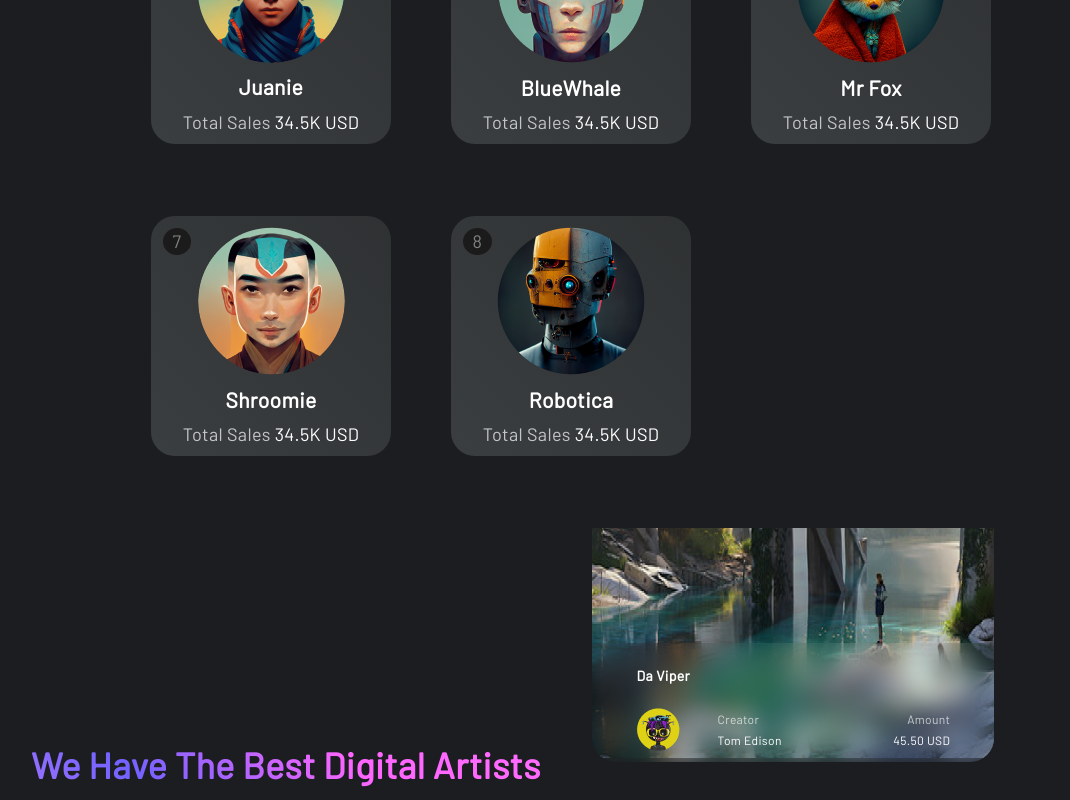
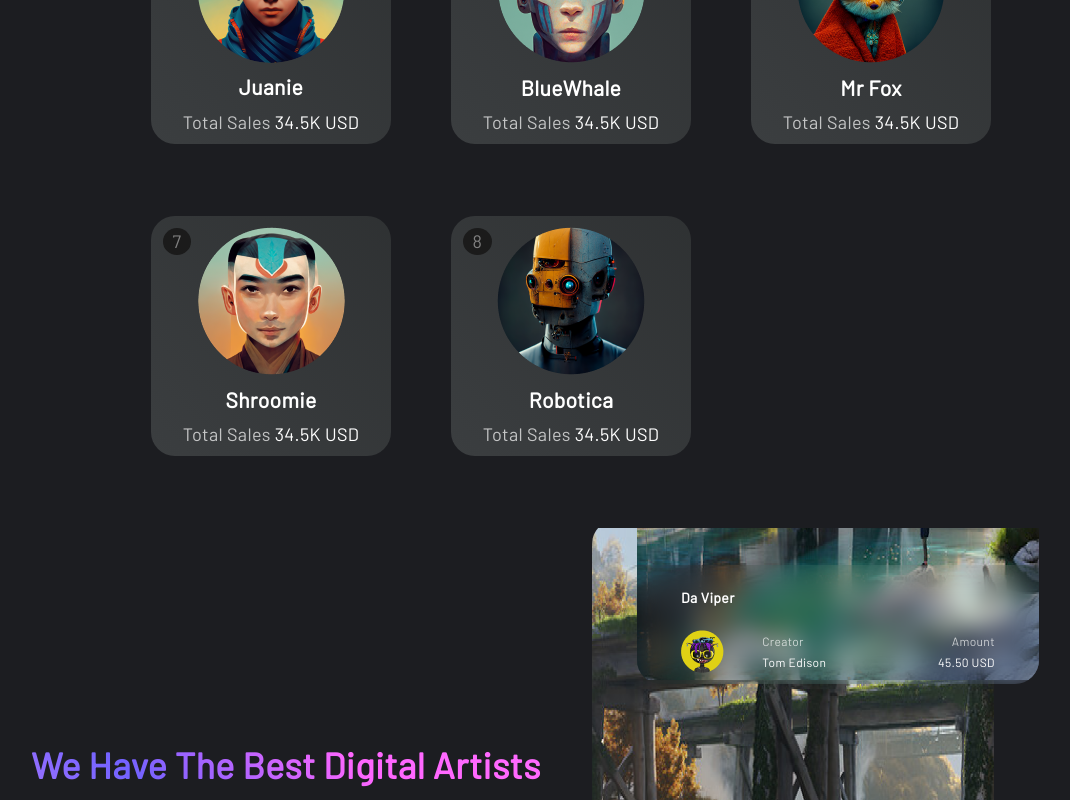
Before and after one commit to gkartsivadze/Artopia-React, a React (Vite) app: page / in a window 1280 px wide. Shown: the part 2180-2980 px from the top of the page, without its empty margins (69-1139 px from the left). Built offline with nearby package versions, Linux system fonts and the light colour scheme.

Commit message:
Improved adoptable animation

```diff
--- a/src/components/WelcomePage/WelcomePage.jsx
+++ b/src/components/WelcomePage/WelcomePage.jsx
@@ -11,27 +11,45 @@ export default function WelcomePage() {
     const [cards, setCards] = useState([1]);
     useEffect(() => {
         let height = $(".card").height();
-        let road = $(".animation_div").outerHeight() + 2 * height;
+        let road = $(".animation_div").outerHeight() + height;
         let numOfCards = road / height;
-        let spaceBetween = (numOfCards - Math.floor(numOfCards)) * height / Math.round(numOfCards);
+        (road / height) % 2 == 0 ? numOfCards -= 1 : '';
+        let spaceBetween = (numOfCards % 1) * height / Math.round(numOfCards);
+        let timerInterval = 15;
         for(let i = 1; i < Math.round(numOfCards);i++) {
             setCards(prev => ([
                 ...prev,
                 i
             ]))
         }
-        setInterval(() => {
-            const elem = $(".animation_div .card:nth-of-type(1)");
-                elem.css("top", parseInt(elem.css("top")) + 1 + "px");
-                if(parseInt(elem.css("top")) > spaceBetween) {
-                    const elem2 =  $(".animation_div .card:nth-of-type(2)");
-                    elem2.css("top", parseInt(elem2.css("top")) + 1 + "px");
-                    if(parseInt(elem2.css("top")) > spaceBetween) {
-                        const elem3 =  $(".animation_div .card:nth-of-type(3)");
-                        elem3.css("top", parseInt(elem3.css("top")) + 1 + "px");
-                    }
-                }
-            }, 1000 / 60)
+
+        function startAnimation() {
+            $(".animation_div .card").each((ind, elem) => {
+              setTimeout(() => {
+                const interval = setInterval(() => {
+                  const $card = $(elem);
+                  const currentTop = parseInt($card.css("top"));
+                  const newTop = currentTop + 1;
+                  $card.css("top", `${newTop}px`);
+
+                  if (newTop > road) {
+                    $card.css("top", `${-height}px`)
+                  }
+                }, timerInterval);
+              }, ind * spaceBetween * timerInterval * 2 );
+            });
+          }
+        setTimeout(startAnimation, 300);
+            // const elem = $(".animation_div .card:nth-of-type(1)");
+            //     elem.css("top", parseInt(elem.css("top")) + 1 + "px");
+            //     if(parseInt(elem.css("top")) > spaceBetween) {
+            //         const elem2 =  $(".animation_div .card:nth-of-type(2)");
+            //         elem2.css("top", parseInt(elem2.css("top")) + 1 + "px");
+            //         if(parseInt(elem2.css("top")) > spaceBetween) {
+            //             const elem3 =  $(".animation_div .card:nth-of-type(3)");
+            //             elem3.css("top", parseInt(elem3.css("top")) + 1 + "px");
+            //         }
+            //     }
     }, []);
     return <main>
         <section id="welcome_section">
```
